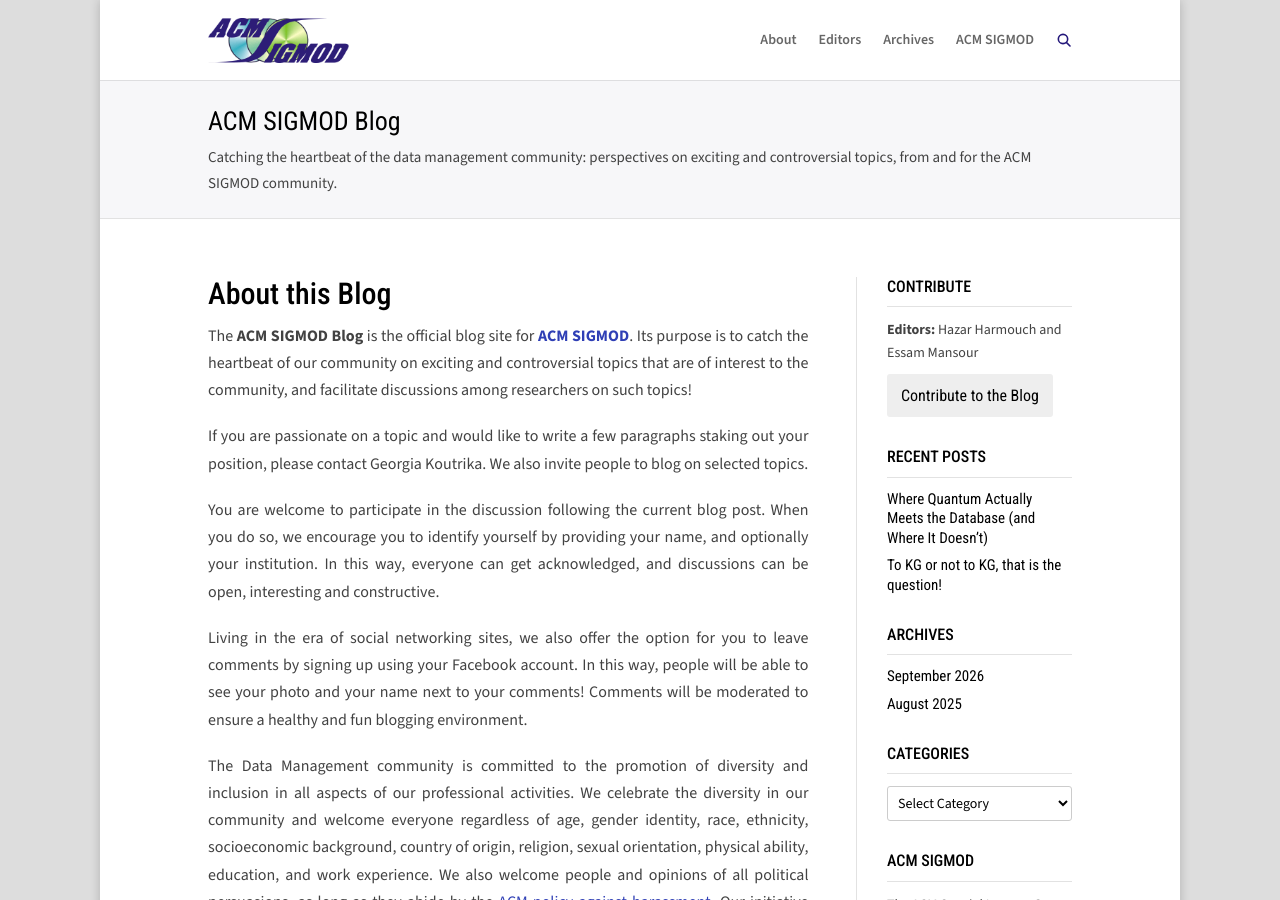
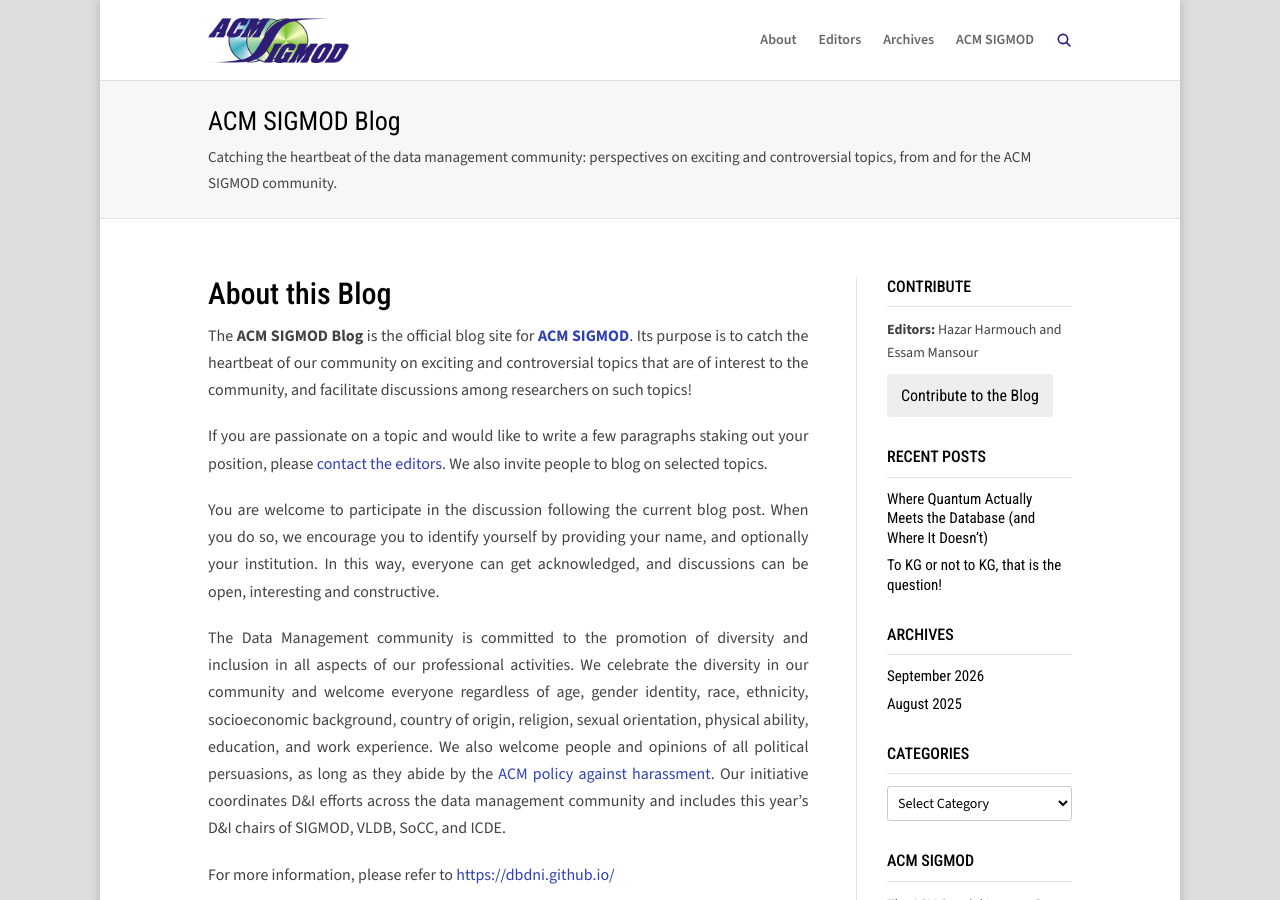
Before and after one commit to manathan1984/sigmod-blog, a Jekyll site: the page built from _pages/about.html, in a window 1280 px wide and 900 px high. Built offline with Jekyll 4.4.1, drawn with Linux system fonts in a browser that asks for light colours.

Commit message:
About page: point contributors to the editors; hide outdated Facebook-comments note

```diff
--- a/_pages/about.html
+++ b/_pages/about.html
@@ -6,9 +6,9 @@ permalink: "/about/"
 ---
 {% raw %}
 <div align="justify">The <strong>ACM SIGMOD Blog</strong> is the official blog site for <a title="ACM SIGMOD Official Site" href="http://sigmod.org"><strong>ACM SIGMOD</strong></a>. Its purpose is to catch the heartbeat of our community on exciting and controversial topics that are of interest to the community, and facilitate discussions among researchers on such topics!</p>
-<div align="justify">If you are passionate on a topic and would like to write a few paragraphs staking out your position, please contact Georgia Koutrika. We also invite people to blog on selected topics.</p>
+<div align="justify">If you are passionate on a topic and would like to write a few paragraphs staking out your position, please <a href="../editors/">contact the editors</a>. We also invite people to blog on selected topics.</p>
 <div align="justify">You are welcome to participate in the discussion following the current blog post. When you do so, we encourage you to identify yourself by providing your name, and optionally your institution. In this way, everyone can get acknowledged, and discussions can be open, interesting and constructive.</p>
-<div align="justify">Living in the era of social networking sites, we also offer the option for you to leave comments by signing up using your Facebook account. In this way, people will be able to see your photo and your name next to your comments! Comments will be moderated to ensure a healthy and fun blogging environment.</p>
+<div align="justify"><!-- Living in the era of social networking sites, we also offer the option for you to leave comments by signing up using your Facebook account. In this way, people will be able to see your photo and your name next to your comments! Comments will be moderated to ensure a healthy and fun blogging environment. --></p>
 <p>The Data Management community is committed to the promotion of diversity and inclusion in all aspects of our professional activities. We celebrate the diversity in our community and welcome everyone regardless of age, gender identity, race, ethnicity, socioeconomic background, country of origin, religion, sexual orientation, physical ability, education, and work experience. We also welcome people and opinions of all political persuasions, as long as they abide by the <a href="https://www.acm.org/about-acm/policy-against-harassment">ACM policy against harassment</a>. Our initiative coordinates D&amp;I efforts across the data management community and includes this year’s D&amp;I chairs of SIGMOD, VLDB, SoCC, and ICDE.</p>
 <p>For more information, please refer to <a href="https://dbdni.github.io/">https://dbdni.github.io/</a></p>
 </div>
```
